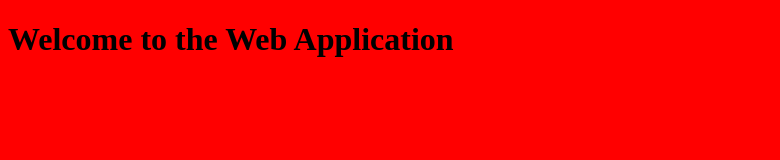
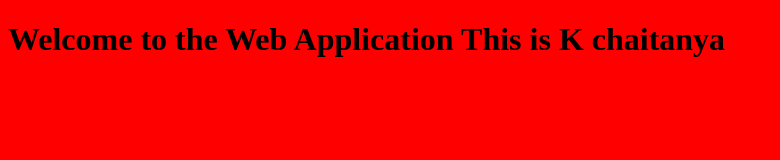
Before and after one commit to kcdk13579/webapp-pipeline, a plain HTML site: page index.html in a window 1280 px wide. Shown: the whole page, without its empty margins (0-780 px from the left). Drawn offline with Linux system fonts and the light colour scheme.

Commit message:
Update index.html

```diff
--- a/index.html
+++ b/index.html
@@ -17,6 +17,6 @@
 
 </head>
 <body>
-    <h1>Welcome to the Web Application</h1>
+    <h1>Welcome to the Web Application    This is K chaitanya</h1>
 </body>
 </html>
```
